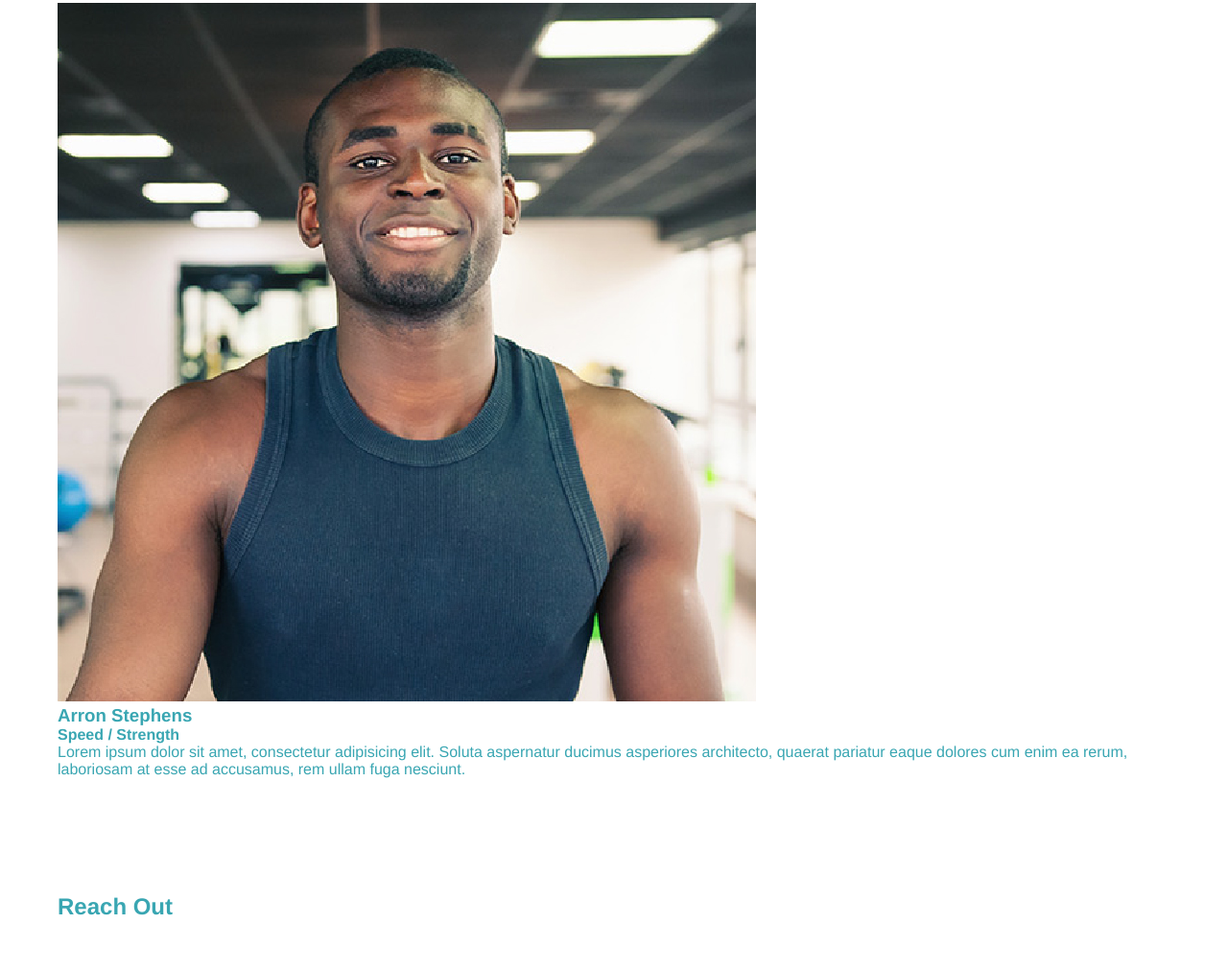
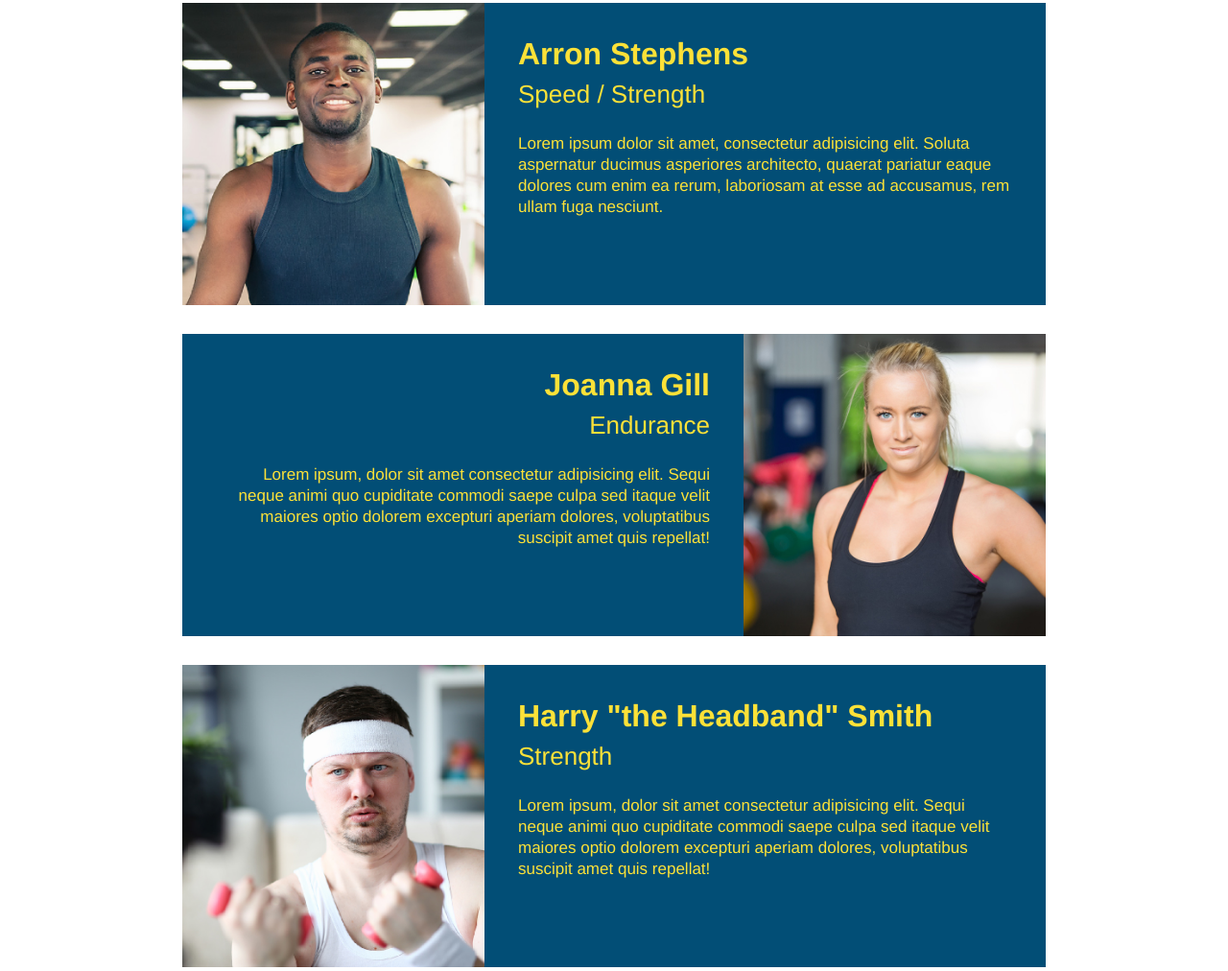
Before and after one commit to chuckrfields/run-buddy, a plain HTML site: page index.html in a window 1280 px wide. Shown: the part 2909-3921 px from the top of the page at 96% size. Drawn offline with Linux system fonts and the light colour scheme.

Commit message:
Added all trainers

```diff
--- a/assets/css/style.css
+++ b/assets/css/style.css
@@ -185,3 +185,50 @@ section {
   .steps span {
       font-size: 38px;
   }
+
+  .trainers {
+      text-align: center;
+  }
+
+  .trainer {
+      width: 900px;
+      margin: 0 auto 30px auto;
+      background: #024e76;
+      color: #fce138;
+      overflow: auto;
+  }
+
+  .trainer img {
+      width: 35%;
+      float: left;
+  }
+
+  .trainer-bio {
+      padding: 35px;
+      float: left;
+      width: 65%;
+  }
+
+  .trainer-bio h3 {
+      font-size: 32px;
+      margin-bottom: 8px;
+  }
+
+  .trainer-bio h4 {
+      font-weight: lighter;
+      font-size: 26px;
+      margin-bottom: 25px;
+  }
+
+  .trainer-bio p {
+      font-size: 17px;
+      line-height: 1.3;
+  }
+
+  .text-left {
+      text-align: left;
+  }
+
+  .text-right {
+      text-align: right;
+  }
--- a/index.html
+++ b/index.html
@@ -98,15 +98,40 @@
     </section>
 
     <!-- "meet the trainers" section -->
-    <section id="your-trainers" >
+    <section id="your-trainers" class="trainers" >
         <h2 class="section-title primary-border">Meet The Trainers</h2>
         <article class="trainer">
             <img src="./assets/images/trainer-1.jpg" alt="Arron Stephens in his workout clothes, ready to pump iron" />
-            <div class="trainer-bio">
+            <div class="trainer-bio text-left ">
                 <h3>Arron Stephens</h3>
                 <h4>Speed / Strength</h4>
                 <p>Lorem ipsum dolor sit amet, consectetur adipisicing elit. Soluta aspernatur ducimus asperiores architecto, quaerat pariatur eaque dolores cum enim ea rerum, laboriosam at esse ad accusamus, rem ullam fuga nesciunt.
                 </p>
+            </div>
+        </article>
+        <!-- second trainer bio -->
+        <article class="trainer">
+            <div class="trainer-bio text-right">
+            <h3>Joanna Gill</h3>
+            <h4>Endurance</h4>
+            <p>
+                Lorem ipsum, dolor sit amet consectetur adipisicing elit. Sequi neque animi quo cupiditate commodi saepe culpa sed
+                itaque velit maiores optio dolorem excepturi aperiam dolores, voluptatibus suscipit amet quis repellat!
+            </p>
+            </div>
+            <img src="./assets/images/trainer-2.jpg" alt="Joanna Gill cooling off after a workout" />
+        </article>
+
+        <!-- third trainer bio -->
+        <article class="trainer">
+            <img src="./assets/images/trainer-3.jpg" alt="Harry Smith wearing a headband and lifting comically small pink weights" />
+            <div class="trainer-bio text-left">
+            <h3>Harry "the Headband" Smith</h3>
+            <h4>Strength</h4>
+            <p>
+                Lorem ipsum, dolor sit amet consectetur adipisicing elit. Sequi neque animi quo cupiditate commodi saepe culpa sed
+                itaque velit maiores optio dolorem excepturi aperiam dolores, voluptatibus suscipit amet quis repellat!
+            </p>
             </div>
         </article>
     </section>
```
